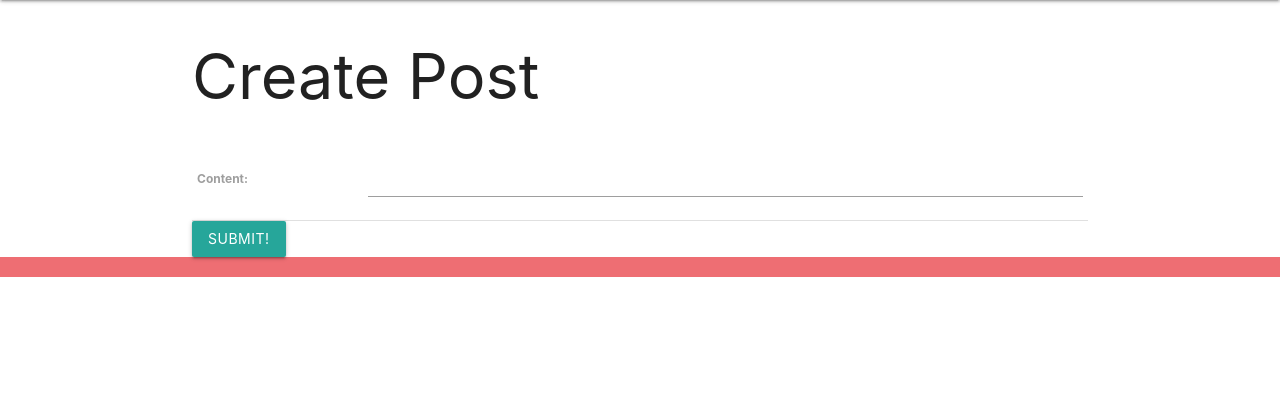
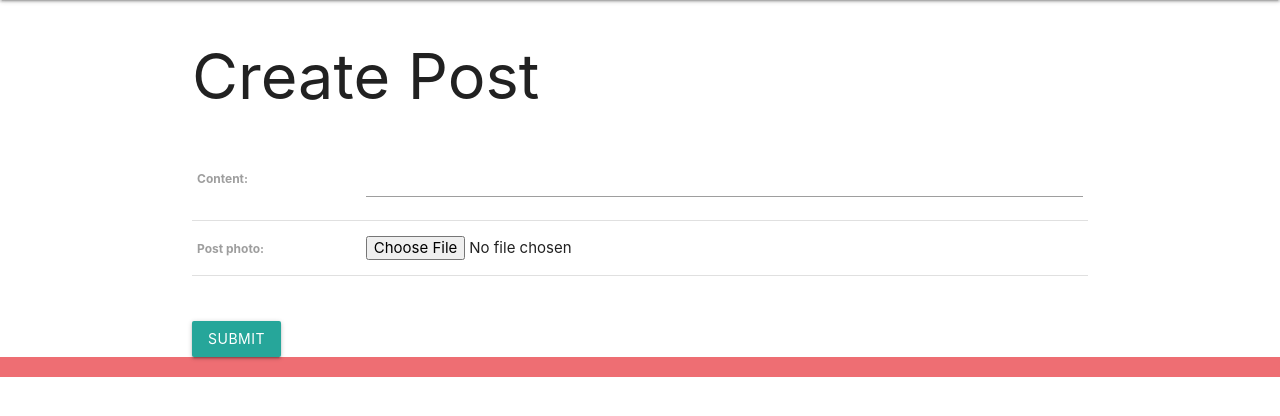
Before and after one commit to AlexandreeO/QuitConnect, a Django app: page /groups/1/createpost/ in a window 1280 px wide. Shown: the part 64-480 px from the top of the page. Run offline with Django 5.2, Linux system fonts and the light colour scheme.

Commit message:
update
Co-authored-by: babybabywolf <babybabywolf@users.noreply.github.com>

```diff
--- a/Quit_Connect/settings.py
+++ b/Quit_Connect/settings.py
@@ -87,7 +87,6 @@ DATABASES = {
         'PORT': os.environ.get('DB_PORT'),
     }
 }
-print(DATABASES)
 # Password validation
 # https://docs.djangoproject.com/en/5.0/ref/settings/#auth-password-validators
 
--- a/main_app/models.py
+++ b/main_app/models.py
@@ -32,3 +32,11 @@ class Meeting(models.Model):
     host = models.ForeignKey(User, on_delete=models.CASCADE, related_name='hosted_meetings')
 
     attendees = models.ManyToManyField(User, related_name='meeting_attendees')
+
+
+class Photo(models.Model):
+    url = models.CharField(max_length=200)
+    post = models.ForeignKey(UserPost, on_delete=models.CASCADE) # ForeignKey for the Cat the Photo belongs to
+
+    def __str__(self):
+        return f"Photo for post_id: {self.post.id} @{self.url}"
--- a/main_app/templates/groups/group_detail.html
+++ b/main_app/templates/groups/group_detail.html
@@ -22,7 +22,7 @@
                             {% csrf_token %}
                             <input class="btn" type="submit" value="Delete" />
                         </form>
-                        <a href="{% url 'post_update' userpost.id %}">Update</a>
+                        <a class="btn" href="{% url 'post_update' userpost.id %}">Update</a>
                     {% endif %}
                 {% endfor %}
             {% else %}
--- a/main_app/templates/main_app/userpost_form.html
+++ b/main_app/templates/main_app/userpost_form.html
@@ -1,13 +1,14 @@
 {% extends 'base.html' %} {% block content %}
 <h1>Create Post</h1>
 <!-- Leaving the action empty makes the form post to the same url used to display it -->
-<form action="" method="POST">
+<form action="" enctype="multipart/form-data" method="POST">
     <!-- Django requires the following for security purposes -->
     {% csrf_token %}
     <table>
         <!-- Render the inputs inside of <tr>s & <td>s -->
         {{ form.as_table }}
     </table>
-    <input type="submit" value="Submit!" class="btn" />
+        <br /><br />
+    <input type="submit" value="Submit" class="btn" />
 </form>
 {% endblock %}
--- a/main_app/urls.py
+++ b/main_app/urls.py
@@ -10,5 +10,6 @@ urlpatterns = [
     path('groups/<int:group_id>/', views.group_detail, name='group_detail'),
     path('groups/<int:group_id>/createpost/', views.PostCreate.as_view(), name='post_create'),
     path('groups/<int:pk>/delete/', views.PostDelete.as_view(), name='post_delete'),
-    path('groupss/<int:pk>/update/', views.PostUpdate.as_view(), name='post_update'),
+    path('groups/<int:pk>/update/', views.PostUpdate.as_view(), name='post_update'),
+    path('groups/<str:group_name>/posts/<int:post_id>/add_photo/', views.add_photo, name='add_photo'),
 ]
--- a/main_app/views.py
+++ b/main_app/views.py
@@ -1,12 +1,14 @@
 from django.shortcuts import render, redirect
 from django.urls import reverse_lazy
-
 from django.contrib.auth import login
-
+import uuid # needed for generating random IDs
+import boto3 # AWS Python SDK
+import os # needed for accessing env vars
 from django.contrib.auth.forms import UserCreationForm
 from django.contrib.auth.decorators import login_required
-from .models import Group, UserPost, Meeting
+from .models import Group, UserPost, Photo, Meeting
 from django.views.generic.edit import CreateView, DeleteView, UpdateView
+from django.forms import ModelForm, CharField, FileField
 
 def home(request):
     return render(request, 'home.html')
@@ -58,15 +60,26 @@ def signup(request):
     context = {'form': form, 'error_message': error_message}
     return render(request, 'registration/signup.html', context)
 
+class PostCreateForm(ModelForm):
+    class Meta:
+        fields=['content']
+        model = UserPost
+
+    post_photo = FileField()
+
 
 class PostCreate(CreateView):
     model = UserPost
-    fields=['content']
+    # fields=['content']
+    form_class = PostCreateForm
 
     def form_valid(self, form):
-        print(self)
-        print(self.model)
-        print(self.model.group)
+        print(form)
+        print(form.instance)
+        # print(form.instance.photo_set)
+        # print(form.instance.photo_file)
+        print(self.form_class.post_photo)
+
         form.instance.user = self.request.user
         form.instance.group_id = self.kwargs['group_id']
 
@@ -79,9 +92,26 @@ class PostDelete(DeleteView):
         return reverse_lazy('group_detail', kwargs={'group_id': group_id})
 
 class PostUpdate(UpdateView):
-  model = UserPost
-  fields = ['content']
+    model = UserPost
+    fields = ['content']
 
-def get_success_url(self):
-    group_id = self.object.group.id
-    return reverse_lazy('group_detail', kwargs={'group_id': group_id})
+    def get_success_url(self):
+        group_id = self.object.group.id
+        return reverse_lazy('group_detail', kwargs={'group_id': group_id})
+
+def add_photo(request, group_name, post_id):
+    photo_file = request.FILES.get('photo-file', None)
+    if photo_file:
+        s3 = boto3.client('s3')
+        key = uuid.uuid4().hex[:6] + photo_file.name[photo_file.name.rfind('.'):]
+        try:
+            bucket = os.environ['S3_BUCKET']
+            s3.upload_fileobj(photo_file, bucket, key)
+            # build the full url string
+            url = f"{os.environ['S3_BASE_URL']}{bucket}/{key}"
+            # we can assign to cat_id or cat (if you have a cat object)
+            Photo.objects.create(url=url, post_id=post_id)
+        except Exception as e:
+            print('An error occurred uploading file to S3')
+            print(e)
+    return redirect('group_detail', post_id=post_id)
```
Also changed, not shown: main_app/migrations/0006_photo.py (added), main_app/templates/base.html (line endings or trailing spaces).
